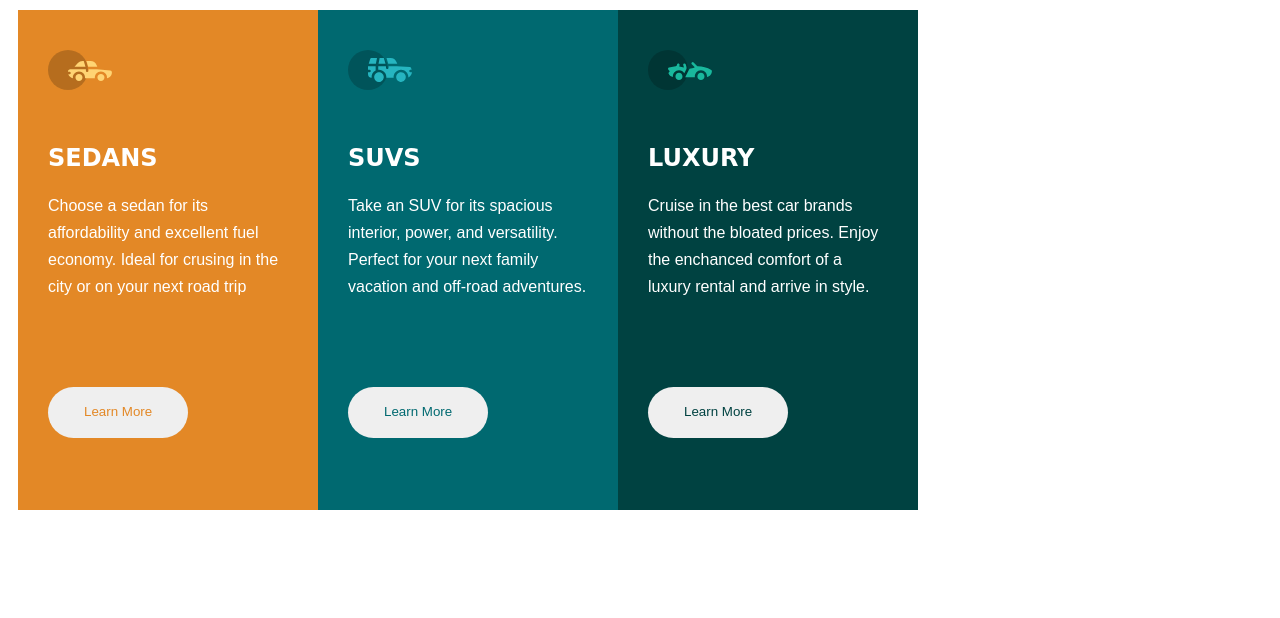
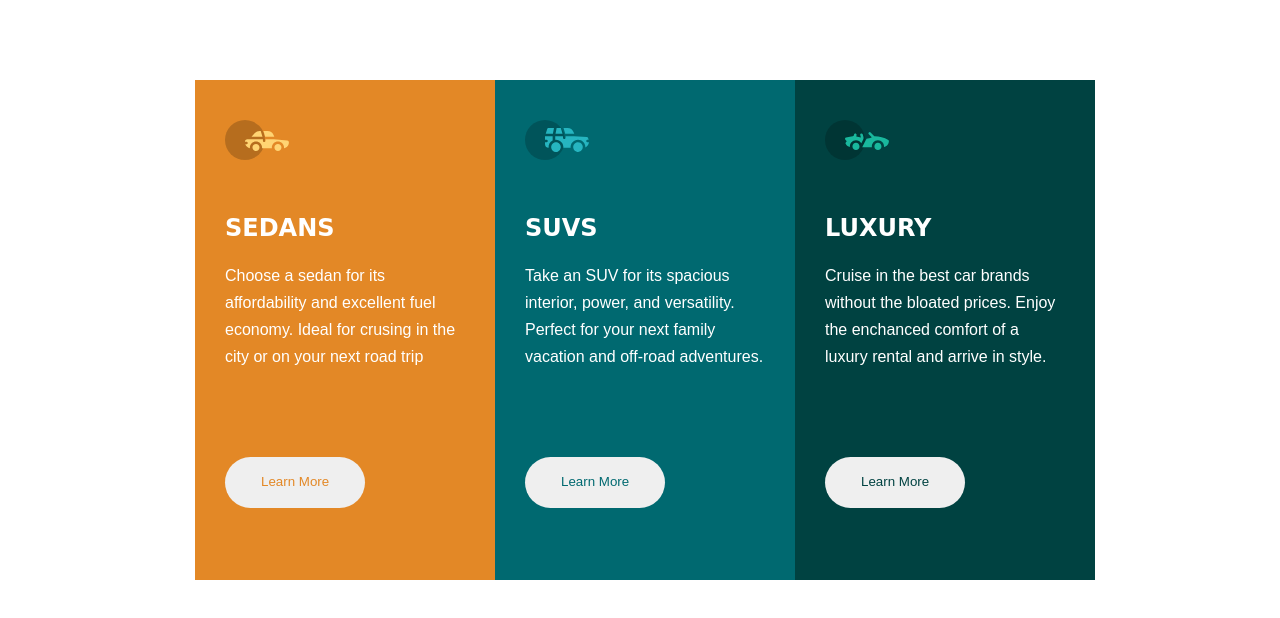
Before and after one commit to alejagomez017/3-column-preview-card-component, a plain HTML site: page index.html in a window 1280 px wide. Drawn offline with Linux system fonts and the light colour scheme; a web font is replaced by a local one.

Commit message:
first edit

```diff
--- a/style.css
+++ b/style.css
@@ -11,7 +11,8 @@
     display:grid;
     height:500px;
     margin: 10px 0 0 10px;
-
+    justify-content: center;
+    margin-top: 80px;
     grid-template-columns: 300px 300px 300px;
     grid-template-rows:1fr /*rows because we want title to take up one row etc */ ;
     grid-template-areas:
```
